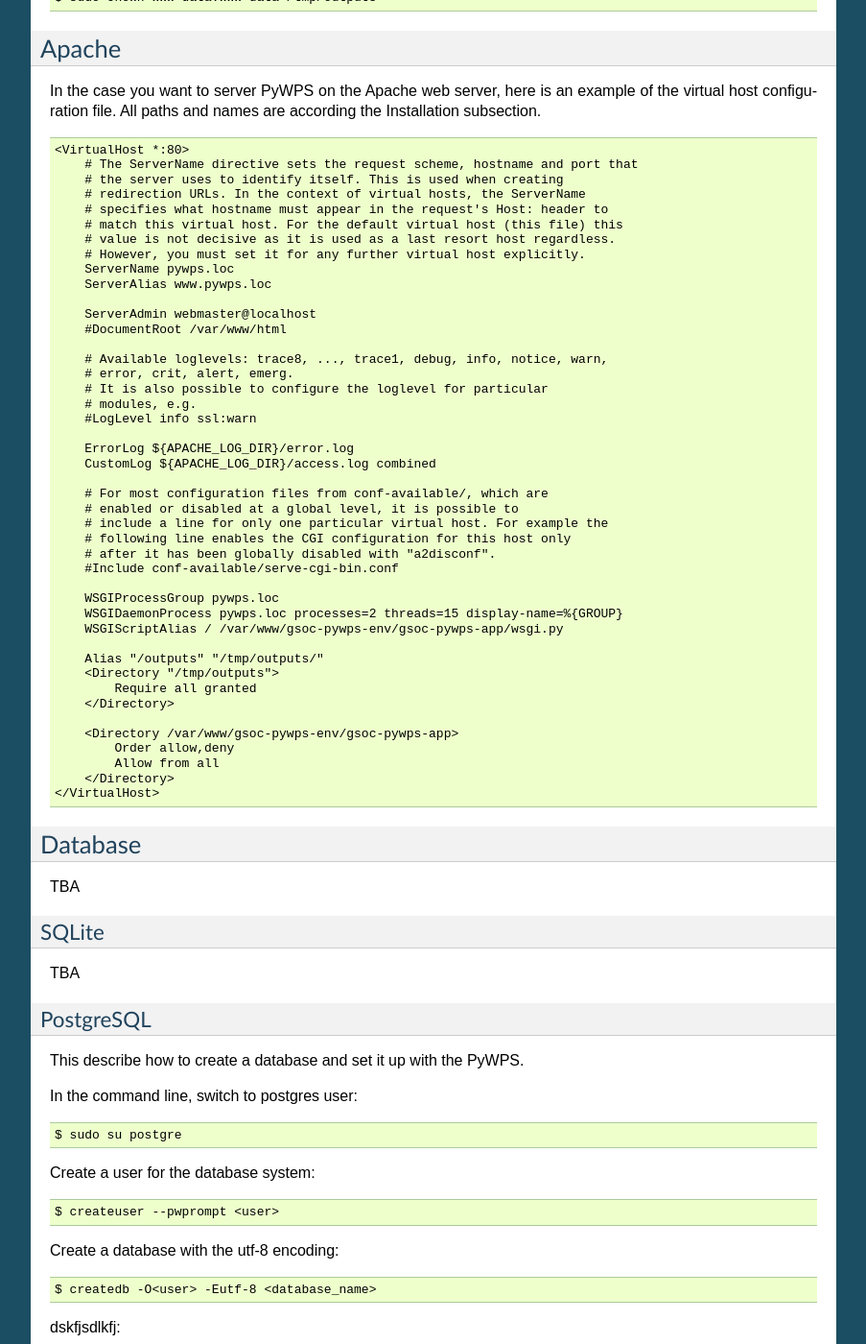
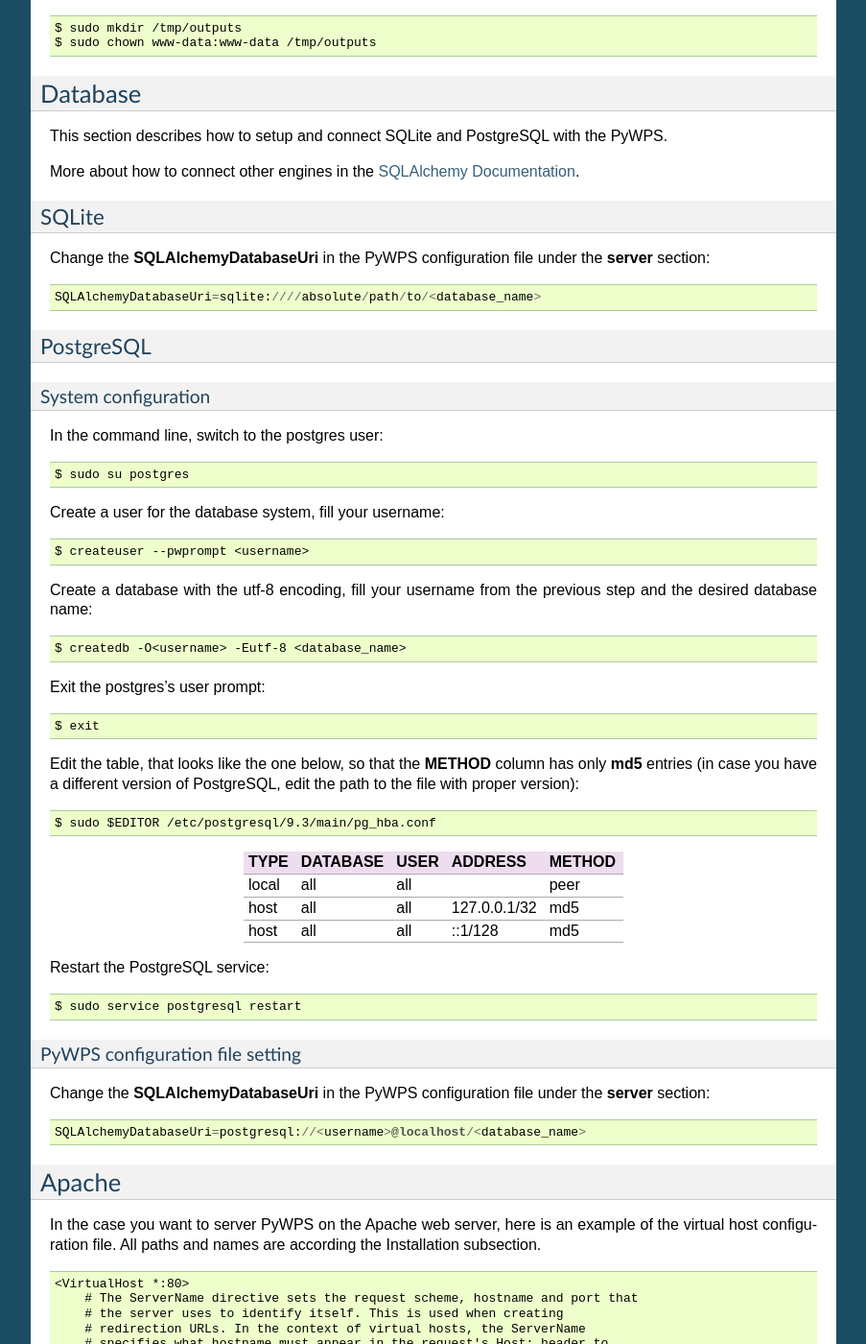
Before and after one commit to geopython/pywps, a Sphinx documentation site: the page built from docs/install.rst, in a window 1280 px wide and 1400 px high, scrolled down 1719 px. Shown: the whole window at 96% size, without its empty margins (198-1101 px from the left). Built offline with Sphinx 7.4.7, drawn with Linux system fonts in a browser that asks for light colours; some of the changed text lies outside the part shown.

Commit message:
Work on the installation doc

```diff
--- a/docs/install.rst
+++ b/docs/install.rst
@@ -1,6 +1,8 @@
 ====================
 PyWPS-4 Installation
 ====================
+
+.. note:: This installation documentation was tested on the Ubuntu 14.04 LTS operating system.
 
 .. note:: PyWPS-4 is not tested on MS Windows platform. Please join the
     development, if you need this platform to be supported. It's mainly because
@@ -21,10 +23,10 @@
 Installation
 ============
 
-Standard installation is standard Python package installation. If you want to contribute or work on PyWPS, installation in the develop mode is also described.
+Normal installation is standard Python package installation. If you want to contribute or work on PyWPS, the installation in the develop mode is also described.
 
-Standard
---------
+Normal installation
+-------------------
 
 In the command line::
 
@@ -47,7 +49,7 @@
     $ pip install -r requirements.txt
     $ python setup.py install
 
-Create /tmp/outputs directory and change group and owner to the user that runs the Apache, that is www-data by default::
+Create **/tmp/outputs** directory and change group and owner to the user that runs the Apache, that is **www-data** by default::
 
     $ sudo mkdir /tmp/outputs
     $ sudo chown www-data:www-data /tmp/outputs
@@ -82,10 +84,75 @@
     $ pip install -r requirements.txt
     $ python setup.py develop
 
-Create /tmp/outputs directory and change group and owner to the user that runs the Apache, that is www-data by default::
+Create **/tmp/outputs** directory and change group and owner to the user that runs the Apache, that is **www-data** by default::
 
     $ sudo mkdir /tmp/outputs
     $ sudo chown www-data:www-data /tmp/outputs
+
+
+Database
+========
+
+This section describes how to setup and connect SQLite and PostgreSQL with the PyWPS.
+
+More about how to connect other engines in the `SQLAlchemy Documentation <http://docs.sqlalchemy.org/en/latest/core/engines.html>`_.
+
+
+SQLite
+------
+
+Change the **SQLAlchemyDatabaseUri** in the PyWPS configuration file under the **server** section::
+
+   SQLAlchemyDatabaseUri=sqlite:////absolute/path/to/<database_name>
+
+
+PostgreSQL
+----------
+
+System configuration
+~~~~~~~~~~~~~~~~~~~~
+
+In the command line, switch to the postgres user::
+
+   $ sudo su postgres
+
+Create a user for the database system, fill your username::
+
+   $ createuser --pwprompt <username>
+
+Create a database with the utf-8 encoding, fill your username from the previous step and the desired database name::
+
+   $ createdb -O<username> -Eutf-8 <database_name>
+
+Exit the postgres's user prompt::
+
+   $ exit
+
+Edit the table, that looks like the one below, so that the **METHOD** column has only **md5** entries (in case you have a different version of PostgreSQL, edit the path to the file with proper version)::
+
+   $ sudo $EDITOR /etc/postgresql/9.3/main/pg_hba.conf
+
++------------+------------+-----------+--------------+---------+
+| TYPE       | DATABASE   | USER      | ADDRESS      | METHOD  |
++============+============+===========+==============+=========+
+| local      | all        | all       |              | peer    |
++------------+------------+-----------+--------------+---------+
+| host       | all        | all       | 127.0.0.1/32 | md5     |
++------------+------------+-----------+--------------+---------+
+| host       | all        | all       | ::1/128      | md5     |
++------------+------------+-----------+--------------+---------+
+
+Restart the PostgreSQL service::
+
+   $ sudo service postgresql restart
+
+
+PyWPS configuration file setting
+~~~~~~~~~~~~~~~~~~~~~~~~~~~~~~~~
+
+Change the **SQLAlchemyDatabaseUri** in the PyWPS configuration file under the **server** section::
+
+   SQLAlchemyDatabaseUri=postgresql://<username>@localhost/<database_name>
 
 
 Apache
@@ -139,38 +206,3 @@
             Allow from all
         </Directory>
     </VirtualHost>
-
-
-
-Database
-========
-
-TBA
-
-
-SQLite
-------
-
-TBA
-
-
-PostgreSQL
-----------
-
-This describe how to create a database and set it up with the PyWPS.
-
-In the command line, switch to postgres user::
-
-   $ sudo su postgre
-
-Create a user for the database system::
-
-   $ createuser --pwprompt <user>
-
-Create a database with the utf-8 encoding::
-
-   $ createdb -O<user> -Eutf-8 <database_name>
-
-dskfjsdlkfj::
-
-   $ exit
```
Also changed, not shown: other parts of docs/install.rst (+2 -2 lines).
